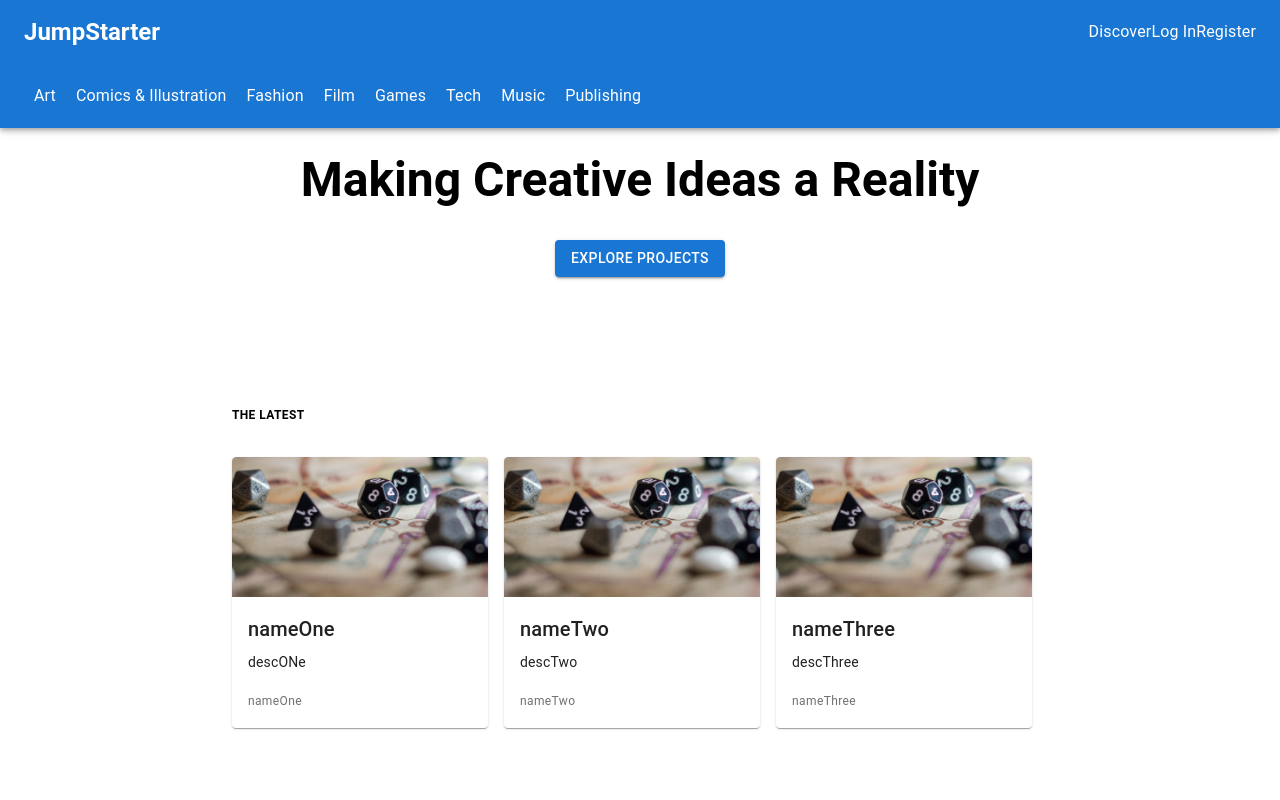
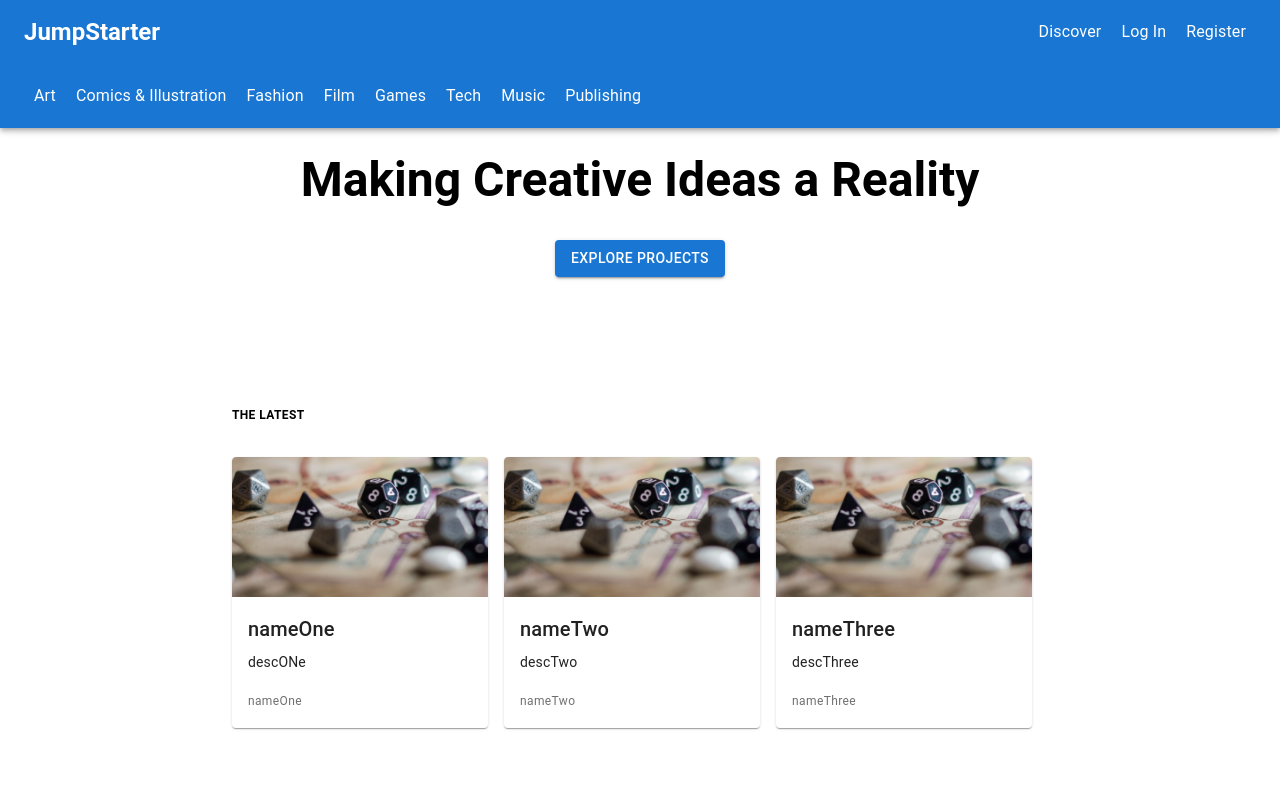
Before and after one commit to bethea28/amazon2, a React (Create React App) app: page / in a window 1280 px wide. Shown: the top 800 px of the page. Built offline with nearby package versions, Linux system fonts and the light colour scheme.

Commit message:
updated Links to react router dom links as it doesn't rerender the entire page

```diff
--- a/src/Components/Navigation/Navigation.tsx
+++ b/src/Components/Navigation/Navigation.tsx
@@ -1,11 +1,11 @@
 import * as React from "react";
+import { NavLink } from 'react-router-dom';
 import {
   AppBar,
   Box,
   Divider,
   Toolbar,
   Typography,
-  Link,
   Drawer,
   IconButton,
   List,
@@ -57,23 +57,23 @@ export default function NavigationBar(props: Props) {
   if(sessionUser) {
     sessionLinks = (
       <>
-        <Link href='/createProject' style={{ color: "#fff"}} underline="hover">
+        <NavLink to='/createProject' className="navbar">
           Create a New Project
-        </Link>
-        <Link href={`/profile/${userId}`} style={{ color: "#fff"}} underline="hover">
+        </NavLink>
+        <NavLink to={`/profile/${userId}`} className="navbar">
           Profile
-        </Link>
+        </NavLink>
       </>
     )
   } else {
     sessionLinks = (
       <>
-        <Link href='/signin'style={{ color: "#fff"}} underline="hover">
+        <NavLink to='/signin' className="navbar">
           Log In
-        </Link>
-        <Link href='/signup' style={{ color: "#fff"}} underline="hover">
+        </NavLink>
+        <NavLink to='/signup' className="navbar">
           Register
-        </Link>
+        </NavLink>
       </>
     );
   }
@@ -100,9 +100,9 @@ export default function NavigationBar(props: Props) {
               display: { xs: "none", sm: "block" },
             }}
           >
-            <Link href='/' style={{ color: "#fff", textDecoration: "none" }}>
+            <NavLink to='/' style={{ color: "#fff", textDecoration: "none" }}>
               JumpStarter
-            </Link>
+            </NavLink>
           </Typography>
           <Box sx={{ display: { xs: "none", sm: "block" } }}>
             <Typography
@@ -111,12 +111,9 @@ export default function NavigationBar(props: Props) {
               display='inline'
               sx={{ flexGrow: 1, display: { xs: "none", sm: "block" } }}
             >
-              <Link
-                href='/categories/Art'
-                style={{ color: "#fff"}} underline="hover"
-              >
+              <NavLink to='/categories/Art' className="navbar">
                 Discover
-              </Link>
+              </NavLink>
               {sessionLinks}
 
             </Typography>
--- a/src/Components/Profile/index.tsx
+++ b/src/Components/Profile/index.tsx
@@ -1,5 +1,5 @@
 import React, { useEffect, useState } from 'react'
-import { useParams } from 'react-router-dom'
+import { useParams, Link } from 'react-router-dom'
 import {
   Container,
   Grid,
@@ -9,8 +9,7 @@ import {
   Box,
   IconButton,
   List,
-  ListItem,
-  Link,
+  ListItem
 } from '@mui/material'
 import EditIcon from '@mui/icons-material/Edit'
 import UserService from '../../services/UserService'
@@ -42,7 +41,7 @@ export default function Profile() {
         <Grid sx={{ display: 'flex ' }}>
           <Typography variant='h6'>Profile</Typography>
           <IconButton aria-label='edit' size='large'>
-            <Link href={`/profile/${userId}/edit`}>
+            <Link to={`/profile/${userId}/edit`}>
               <EditIcon />
             </Link>
           </IconButton>
@@ -97,9 +96,7 @@ export default function Profile() {
             userProjects.map((project) => {
               return (
                 <Link
-                  href={`/projects/${project.projectId}`}
-                  underline='hover'
-                  variant='body2'
+                  to={`/projects/${project.projectId}`}
                   key={project.projectId}
                 >
                   {project.projectName}
--- a/src/Components/Project/ProjectCard.tsx
+++ b/src/Components/Project/ProjectCard.tsx
@@ -1,6 +1,6 @@
 import React from 'react'
 import ProjectData from '../../types/Project'
-
+import { Link } from 'react-router-dom'
 import {
   FavoriteBorderOutlined,
   MonetizationOnOutlined,
@@ -14,8 +14,7 @@ import {
   Typography,
   IconButton,
   Container,
-  Paper,
-  Link,
+  Paper
 } from '@mui/material'
 
 const ProjectCard = (data: ProjectData) => {
@@ -25,7 +24,7 @@ const ProjectCard = (data: ProjectData) => {
       <Paper>
         <Card variant='outlined'>
           <CardActionArea>
-            <Link href={`/projects/${data.projectId}`} underline='none'>
+            <Link to={`/projects/${data.projectId}`} >
               {/* place holder */}
               <img alt='project img' src='https://picsum.photos/400/300' />
               {/* data.image */}
```
